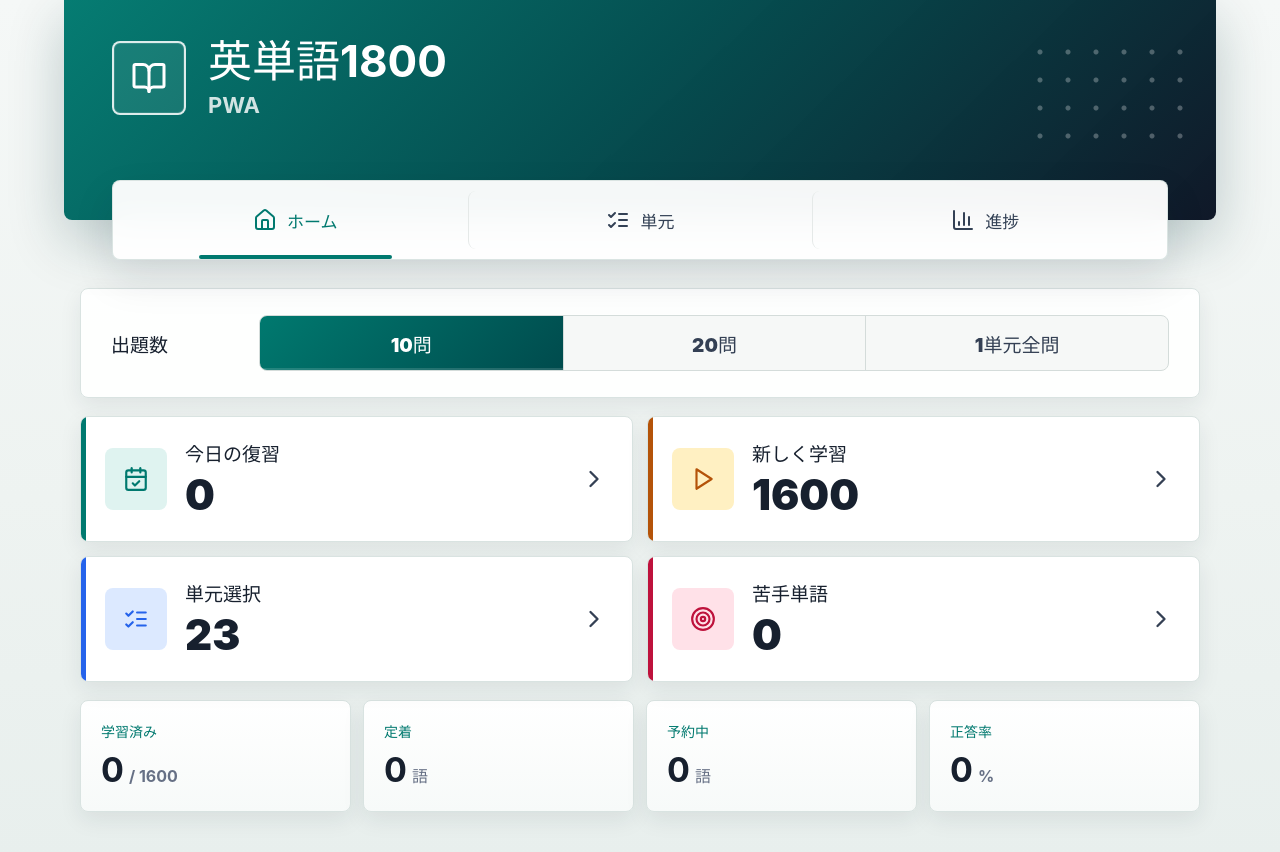
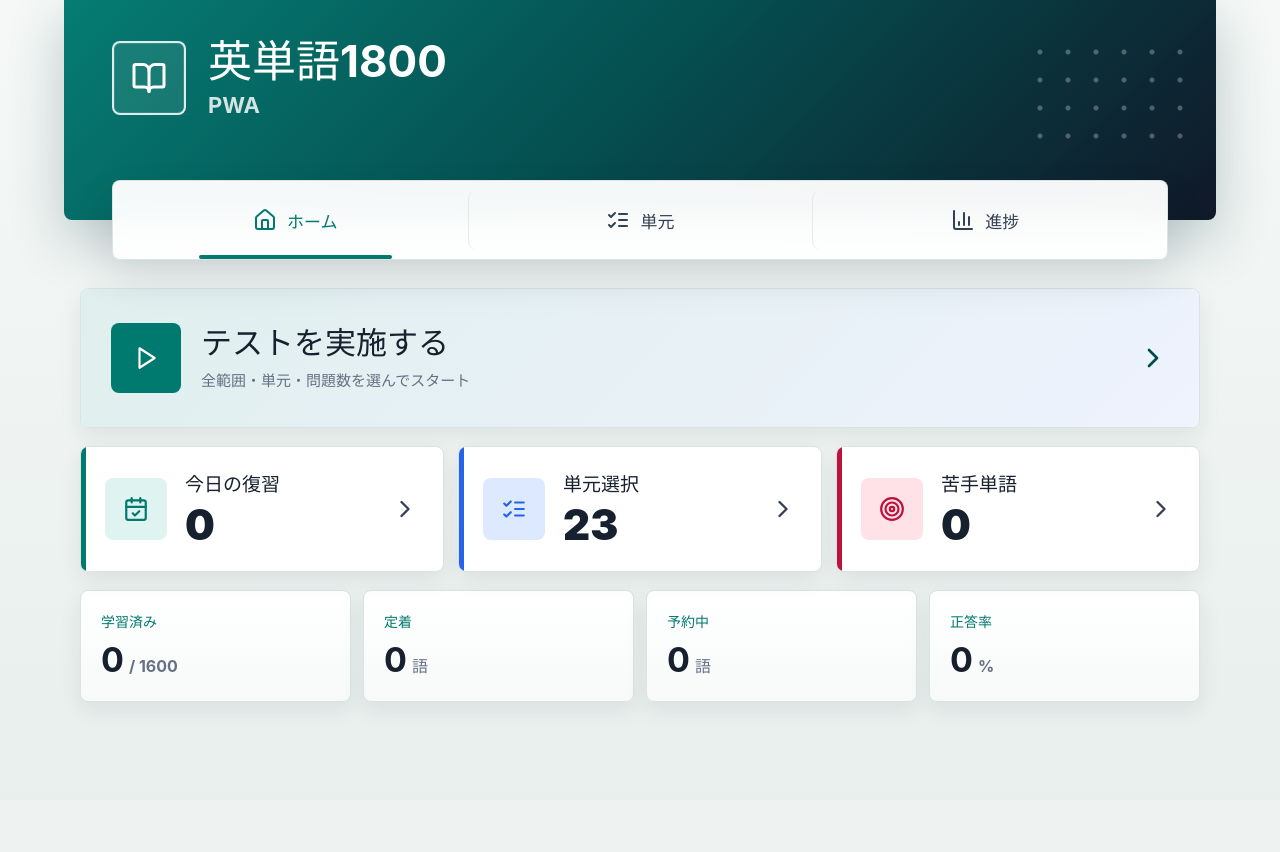
Before and after one commit to brestai20250522-bit/eitango1800, a React (Vite) app: page / in a window 1280 px wide. Shown: the top 852 px of the page. After the commit the page ends 800 px from the top, so only its background shows below. Built offline with nearby package versions, Linux system fonts and the light colour scheme.

Commit message:
Add guided random test flow

```diff
--- a/src/App.tsx
+++ b/src/App.tsx
@@ -19,7 +19,7 @@ import { getAppStats, type AppStats, type UnitStat } from "./lib/stats";
 import { loadProgress, resetProgress, saveProgress } from "./lib/storage";
 import type { ProgressMap, QuizQuestion, SessionKind, Word } from "./types";
 
-type View = "home" | "quiz" | "units" | "weak" | "progress";
+type View = "home" | "testSetup" | "quiz" | "units" | "weak" | "progress";
 type SessionLimit = 10 | 20 | "unitAll";
 type SessionMeta = {
   kind: SessionKind;
@@ -55,14 +55,18 @@ function formatDateTime(value: string | null): string {
   }).format(new Date(value));
 }
 
-function formatSessionLimit(limit: SessionLimit): string {
-  return limit === "unitAll" ? "1単元全問" : `${limit}問`;
+function formatSessionLimit(limit: SessionLimit, hasUnitScope = true): string {
+  if (limit !== "unitAll") {
+    return `${limit}問`;
+  }
+  return hasUnitScope ? "1単元全問" : "全単元全問";
 }
 
 export default function App() {
   const [progress, setProgress] = useState<ProgressMap>(() => loadProgress(words));
   const [view, setView] = useState<View>("home");
   const [sessionLimit, setSessionLimit] = useState<SessionLimit>(10);
+  const [selectedTestUnit, setSelectedTestUnit] = useState<string | null>(null);
   const [sessionMeta, setSessionMeta] = useState<SessionMeta | null>(null);
   const [session, setSession] = useState<QuizQuestion[]>([]);
   const [currentIndex, setCurrentIndex] = useState(0);
@@ -86,19 +90,23 @@ export default function App() {
     setView("home");
   }
 
-  function startSession(kind: SessionKind, unit?: string) {
+  function startSession(kind: SessionKind, unit?: string, limitOverride?: number) {
     const title =
       kind === "review"
         ? "今日の復習"
-        : kind === "new"
-          ? "新しく学習"
+        : kind === "test"
+          ? unit
+            ? `${unit}テスト`
+            : "全範囲ランダムテスト"
+          : kind === "new"
+          ? "全範囲ランダムテスト"
           : kind === "weak"
             ? "苦手単語"
             : unit ?? "単元学習";
     const selectedWords = selectSessionWords(words, progress, {
       kind,
       unit,
-      limit: sessionLimit === "unitAll" ? words.length : sessionLimit,
+      limit: limitOverride ?? (sessionLimit === "unitAll" ? words.length : sessionLimit),
       nowMs: Date.now(),
     });
 
@@ -166,7 +174,11 @@ export default function App() {
           </span>
         </button>
         <nav className="top-nav" aria-label="メイン">
-          <button className={view === "home" ? "nav-button active" : "nav-button"} onClick={goHome} type="button">
+          <button
+            className={view === "home" || view === "testSetup" ? "nav-button active" : "nav-button"}
+            onClick={goHome}
+            type="button"
+          >
             <Home aria-hidden="true" />
             <span>ホーム</span>
           </button>
@@ -193,10 +205,19 @@ export default function App() {
         {view === "home" && (
           <HomeView
             stats={stats}
+            startSession={startSession}
+            setView={setView}
+          />
+        )}
+        {view === "testSetup" && (
+          <TestSetupView
+            stats={stats}
+            selectedUnit={selectedTestUnit}
+            setSelectedUnit={setSelectedTestUnit}
             sessionLimit={sessionLimit}
             setSessionLimit={setSessionLimit}
             startSession={startSession}
-            setView={setView}
+            goHome={goHome}
           />
         )}
         {view === "units" && <UnitsView stats={stats} startSession={startSession} />}
@@ -221,51 +242,35 @@ export default function App() {
 
 function HomeView({
   stats,
-  sessionLimit,
-  setSessionLimit,
   startSession,
   setView,
 }: {
   stats: AppStats;
-  sessionLimit: SessionLimit;
-  setSessionLimit: (limit: SessionLimit) => void;
   startSession: (kind: SessionKind, unit?: string) => void;
   setView: (view: View) => void;
 }) {
-  const newCount = stats.total - stats.attempted;
-
   return (
     <div className="view-stack">
-      <section className="toolbar-band" aria-label="出題数">
-        <span className="toolbar-label">出題数</span>
-        <div className="segmented" role="group" aria-label="出題数">
-          {SESSION_LIMITS.map((limit) => (
-            <button
-              className={sessionLimit === limit ? "segment active" : "segment"}
-              key={limit}
-              onClick={() => setSessionLimit(limit)}
-              type="button"
-            >
-              {formatSessionLimit(limit)}
-            </button>
-          ))}
-        </div>
+      <section className="start-panel" aria-label="テスト開始">
+        <button className="start-test-button" onClick={() => setView("testSetup")} type="button">
+          <span className="action-icon">
+            <Play aria-hidden="true" />
+          </span>
+          <span>
+            <strong>テストを実施する</strong>
+            <small>全範囲・単元・問題数を選んでスタート</small>
+          </span>
+          <ChevronRight aria-hidden="true" />
+        </button>
       </section>
 
-      <section className="action-grid" aria-label="学習メニュー">
+      <section className="support-grid" aria-label="復習メニュー">
         <ActionButton
           accent="teal"
           count={stats.due}
           icon={<CalendarCheck aria-hidden="true" />}
           label="今日の復習"
           onClick={() => startSession("review")}
-        />
-        <ActionButton
-          accent="amber"
-          count={newCount}
-          icon={<Play aria-hidden="true" />}
-          label="新しく学習"
-          onClick={() => startSession("new")}
         />
         <ActionButton
           accent="blue"
@@ -290,6 +295,102 @@ function HomeView({
         <Metric label="正答率" value={`${stats.accuracy}`} suffix="%" />
       </section>
     </div>
+  );
+}
+
+function TestSetupView({
+  stats,
+  selectedUnit,
+  setSelectedUnit,
+  sessionLimit,
+  setSessionLimit,
+  startSession,
+  goHome,
+}: {
+  stats: AppStats;
+  selectedUnit: string | null;
+  setSelectedUnit: (unit: string | null) => void;
+  sessionLimit: SessionLimit;
+  setSessionLimit: (limit: SessionLimit) => void;
+  startSession: (kind: SessionKind, unit?: string, limitOverride?: number) => void;
+  goHome: () => void;
+}) {
+  const selectedUnitStat = selectedUnit ? stats.units.find((unit) => unit.unit === selectedUnit) : null;
+  const scopeTotal = selectedUnitStat?.total ?? stats.total;
+  const scopeLabel = selectedUnit ?? "全単元";
+  const questionCount = sessionLimit === "unitAll" ? scopeTotal : Math.min(sessionLimit, scopeTotal);
+
+  function startTest() {
+    startSession("test", selectedUnit ?? undefined, questionCount);
+  }
+
+  return (
+    <section className="panel test-setup">
+      <div className="section-heading">
+        <div>
+          <h1>テスト設定</h1>
+          <p>範囲と問題数を選んでください</p>
+        </div>
+        <button className="secondary-command" onClick={goHome} type="button">
+          <Home aria-hidden="true" />
+          <span>戻る</span>
+        </button>
+      </div>
+
+      <div className="setup-section">
+        <h2>1. 出題範囲</h2>
+        <div className="scope-grid">
+          <button
+            className={selectedUnit === null ? "scope-button active" : "scope-button"}
+            onClick={() => setSelectedUnit(null)}
+            type="button"
+          >
+            <strong>全単元</strong>
+            <span>{stats.total}語からランダム</span>
+          </button>
+          {stats.units.map((unit) => (
+            <button
+              className={selectedUnit === unit.unit ? "scope-button active" : "scope-button"}
+              key={unit.unit}
+              onClick={() => setSelectedUnit(unit.unit)}
+              type="button"
+            >
+              <strong>{unit.unit}</strong>
+              <span>{unit.total}語</span>
+            </button>
+          ))}
+        </div>
+      </div>
+
+      <div className="setup-section">
+        <h2>2. 問題数</h2>
+        <div className="segmented setup-segments" role="group" aria-label="問題数">
+          {SESSION_LIMITS.map((limit) => (
+            <button
+              className={sessionLimit === limit ? "segment active" : "segment"}
+              key={limit}
+              onClick={() => setSessionLimit(limit)}
+              type="button"
+            >
+              {formatSessionLimit(limit, Boolean(selectedUnit))}
+            </button>
+          ))}
+        </div>
+      </div>
+
+      <div className="setup-actions">
+        <div className="setup-summary">
+          <span>選択中</span>
+          <strong>
+            {scopeLabel}・{questionCount}問
+          </strong>
+        </div>
+        <button className="primary-command start-command" onClick={startTest} type="button">
+          <Play aria-hidden="true" />
+          <span>スタート</span>
+        </button>
+      </div>
+    </section>
   );
 }
 
--- a/src/lib/quiz.ts
+++ b/src/lib/quiz.ts
@@ -73,6 +73,10 @@ export function selectSessionWords(
 ): Word[] {
   const scopedWords = unit ? words.filter((word) => word.unit === unit) : words;
 
+  if (kind === "test") {
+    return shuffle(scopedWords, rng).slice(0, limit);
+  }
+
   if (kind === "review") {
     return scopedWords
       .filter((word) => isDue(progress[word.id], nowMs))
--- a/src/styles.css
+++ b/src/styles.css
@@ -206,6 +206,7 @@ main {
   gap: 18px;
 }
 
+.start-panel,
 .toolbar-band,
 .panel,
 .quiz-panel {
@@ -213,6 +214,61 @@ main {
   border-radius: 8px;
   background: rgba(255, 255, 255, 0.96);
   box-shadow: var(--shadow-soft);
+}
+
+.start-panel {
+  padding: 0;
+  overflow: hidden;
+}
+
+.start-test-button {
+  display: grid;
+  grid-template-columns: auto 1fr auto;
+  align-items: center;
+  gap: 20px;
+  width: 100%;
+  min-height: 138px;
+  padding: 30px;
+  border: 0;
+  background:
+    linear-gradient(135deg, rgba(0, 121, 111, 0.12), rgba(37, 99, 235, 0.08)),
+    #ffffff;
+  color: var(--navy);
+  text-align: left;
+}
+
+.start-test-button .action-icon {
+  width: 70px;
+  height: 70px;
+  background: var(--teal);
+  color: #ffffff;
+}
+
+.start-test-button strong {
+  display: block;
+  font-size: 31px;
+  font-weight: 900;
+  line-height: 1.1;
+}
+
+.start-test-button small {
+  display: block;
+  margin-top: 8px;
+  color: var(--muted);
+  font-size: 15px;
+  font-weight: 800;
+}
+
+.start-test-button > svg {
+  width: 32px;
+  height: 32px;
+  color: var(--teal-dark);
+}
+
+.start-test-button:hover {
+  background:
+    linear-gradient(135deg, rgba(0, 121, 111, 0.18), rgba(37, 99, 235, 0.12)),
+    #ffffff;
 }
 
 .toolbar-band {
@@ -261,6 +317,12 @@ main {
 .action-grid {
   display: grid;
   grid-template-columns: repeat(2, minmax(0, 1fr));
+  gap: 14px;
+}
+
+.support-grid {
+  display: grid;
+  grid-template-columns: repeat(3, minmax(0, 1fr));
   gap: 14px;
 }
 
@@ -569,6 +631,100 @@ main {
   margin-bottom: 18px;
 }
 
+.test-setup {
+  display: grid;
+  gap: 22px;
+}
+
+.setup-section {
+  display: grid;
+  gap: 12px;
+}
+
+.setup-section h2 {
+  margin: 0;
+  color: var(--navy);
+  font-size: 18px;
+  line-height: 1.25;
+}
+
+.scope-grid {
+  display: grid;
+  grid-template-columns: repeat(4, minmax(0, 1fr));
+  gap: 10px;
+}
+
+.scope-button {
+  display: grid;
+  gap: 8px;
+  min-height: 86px;
+  padding: 16px;
+  border: 1px solid var(--line);
+  border-radius: 8px;
+  background: #ffffff;
+  color: var(--text);
+  text-align: left;
+}
+
+.scope-button strong,
+.scope-button span {
+  overflow-wrap: anywhere;
+}
+
+.scope-button strong {
+  color: var(--navy);
+  font-size: 16px;
+  font-weight: 900;
+}
+
+.scope-button span {
+  color: var(--muted);
+  font-size: 13px;
+  font-weight: 800;
+}
+
+.scope-button.active {
+  border-color: rgba(0, 121, 111, 0.56);
+  background: var(--teal-soft);
+  box-shadow: inset 0 0 0 1px rgba(0, 121, 111, 0.18);
+}
+
+.setup-segments {
+  width: min(620px, 100%);
+}
+
+.setup-actions {
+  display: flex;
+  align-items: center;
+  justify-content: space-between;
+  gap: 16px;
+  padding: 18px;
+  border: 1px solid var(--line);
+  border-radius: 8px;
+  background: var(--surface-soft);
+}
+
+.setup-summary {
+  display: grid;
+  gap: 4px;
+}
+
+.setup-summary span {
+  color: var(--muted);
+  font-size: 13px;
+  font-weight: 900;
+}
+
+.setup-summary strong {
+  color: var(--navy);
+  font-size: 20px;
+  line-height: 1.2;
+}
+
+.start-command {
+  min-width: 150px;
+}
+
 .progress-row {
   grid-template-columns: minmax(120px, 170px) 1fr 54px;
 }
@@ -743,10 +899,15 @@ main {
   }
 
   .action-grid,
+  .support-grid,
   .stats-strip,
   .progress-summary,
   .choice-grid {
     grid-template-columns: 1fr 1fr;
+  }
+
+  .scope-grid {
+    grid-template-columns: repeat(3, minmax(0, 1fr));
   }
 
   .unit-row {
@@ -861,10 +1022,47 @@ main {
   }
 
   .action-grid,
+  .support-grid,
   .stats-strip,
   .progress-summary,
   .choice-grid {
     grid-template-columns: 1fr;
+  }
+
+  .start-test-button {
+    min-height: 118px;
+    padding: 22px 18px;
+  }
+
+  .start-test-button .action-icon {
+    width: 58px;
+    height: 58px;
+  }
+
+  .start-test-button strong {
+    font-size: 24px;
+  }
+
+  .start-test-button small {
+    font-size: 13px;
+  }
+
+  .scope-grid {
+    grid-template-columns: 1fr 1fr;
+  }
+
+  .scope-button {
+    min-height: 78px;
+    padding: 13px;
+  }
+
+  .setup-actions {
+    align-items: stretch;
+    flex-direction: column;
+  }
+
+  .start-command {
+    width: 100%;
   }
 
   .action-button {
--- a/src/types.ts
+++ b/src/types.ts
@@ -30,4 +30,4 @@ export type QuizQuestion = {
   options: string[];
 };
 
-export type SessionKind = "review" | "new" | "weak" | "unit";
+export type SessionKind = "review" | "new" | "weak" | "unit" | "test";
```
Also changed, not shown: public/service-worker.js (+14 -1 lines), 1 other file (tests, documents, lock files or other folders).
